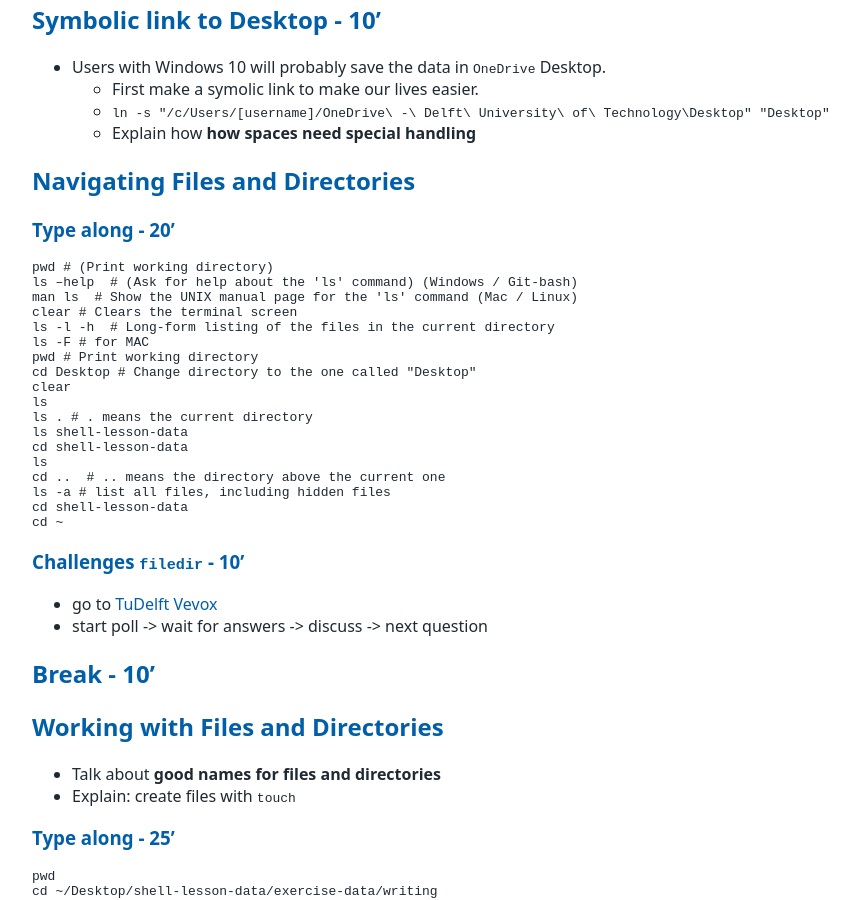
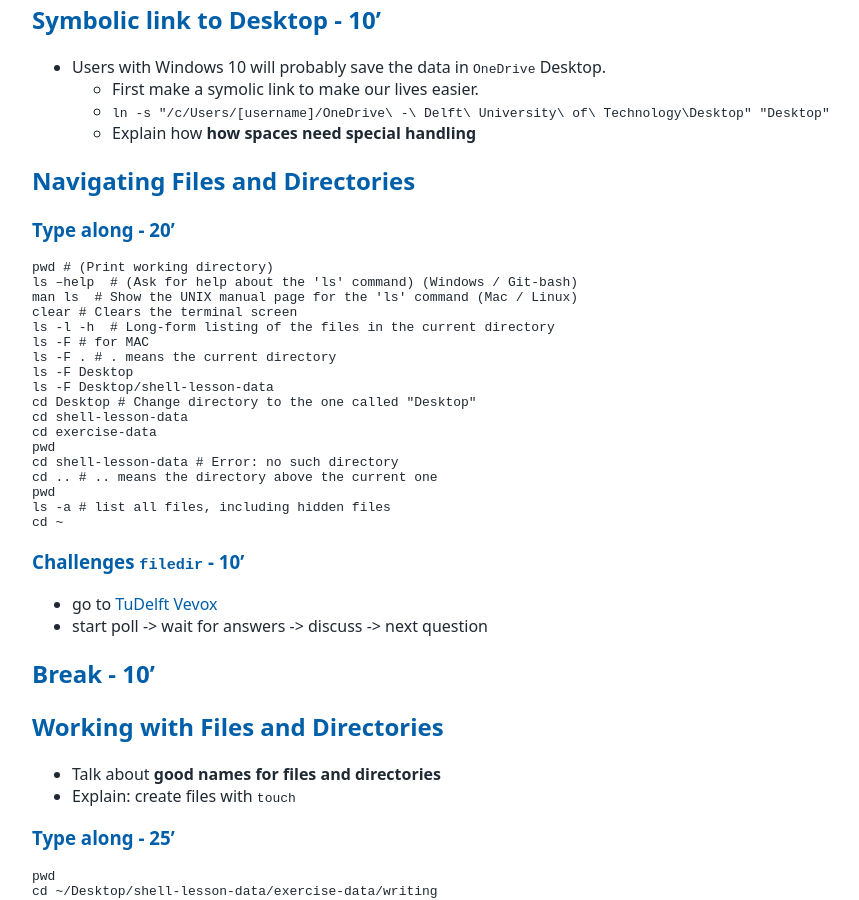
Before and after one commit to tu-delft-library/introduction_to_UNIX_shell, a Jekyll site: the page built from teaching_materials/cheat_sheet_for_trainer.md, in a window 1280 px wide and 900 px high, scrolled down 766 px. Shown: the whole window, without its empty margins (108-967 px from the left). Built offline with Jekyll 4.4.1, drawn with Linux system fonts in a browser that asks for light colours; our own code applies the rules of GitHub Pages for plain Markdown files.

Commit message:
update cheat sheet md

````diff
--- a/teaching_materials/cheat_sheet_for_trainer.md
+++ b/teaching_materials/cheat_sheet_for_trainer.md
@@ -41,17 +41,17 @@ man ls  # Show the UNIX manual page for the 'ls' command (Mac / Linux)
 clear # Clears the terminal screen
 ls -l -h  # Long-form listing of the files in the current directory
 ls -F # for MAC
-pwd # Print working directory
+ls -F . # . means the current directory
+ls -F Desktop
+ls -F Desktop/shell-lesson-data
 cd Desktop # Change directory to the one called "Desktop"
-clear
-ls
-ls . # . means the current directory
-ls shell-lesson-data
 cd shell-lesson-data
-ls
-cd ..  # .. means the directory above the current one
+cd exercise-data
+pwd
+cd shell-lesson-data # Error: no such directory
+cd .. # .. means the directory above the current one
+pwd
 ls -a # list all files, including hidden files
-cd shell-lesson-data
 cd ~
 ```
 
````
